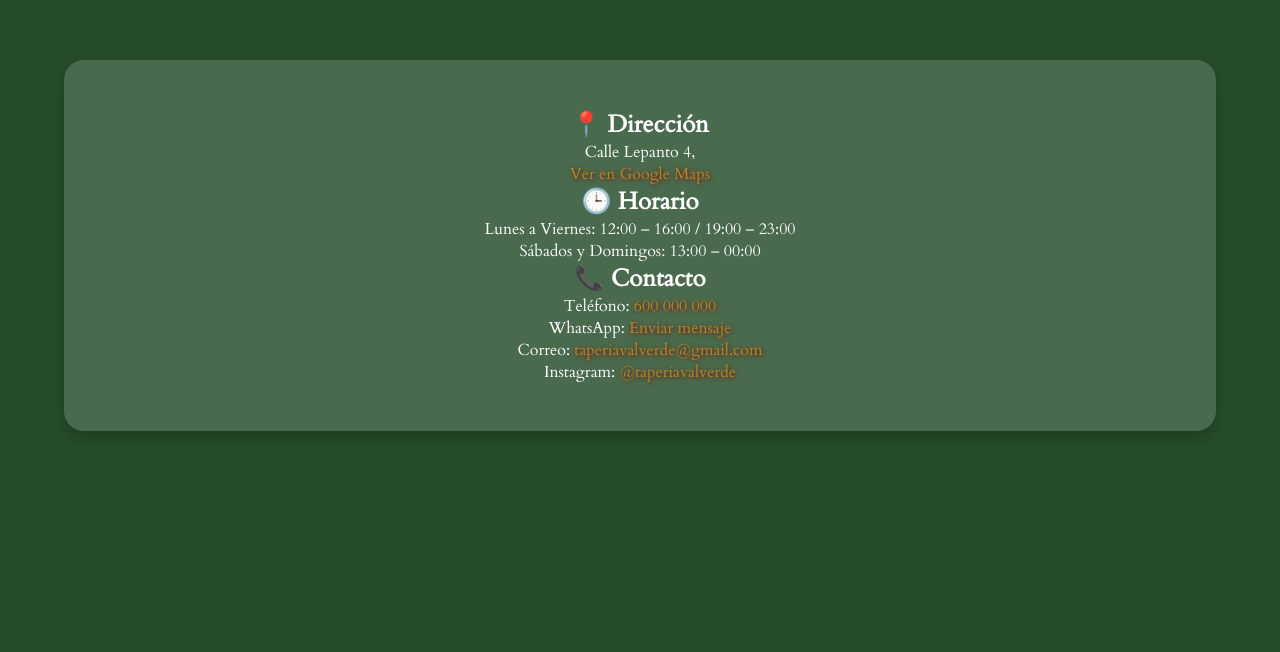
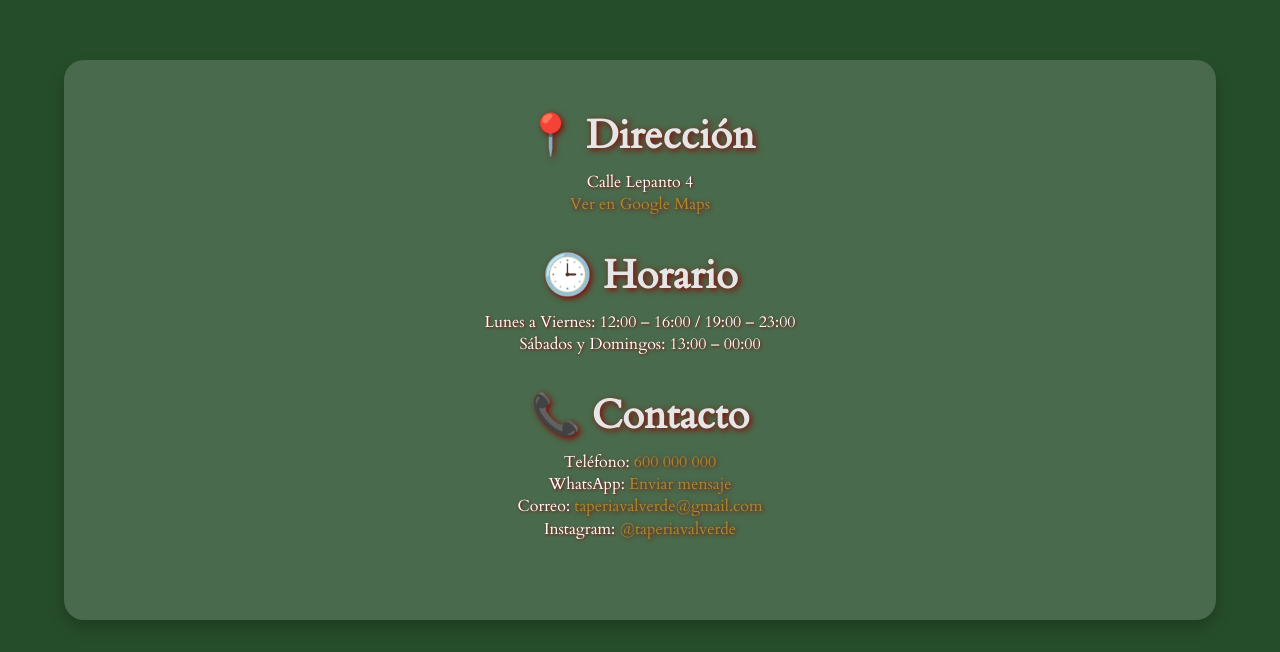
Before and after one commit to taperiavalverde/valverde, a plain HTML site: page index.html in a window 1280 px wide. Shown: the part 772-1424 px from the top of the page. Before the commit the page ends 1235 px from the top, so only its background shows below. Drawn offline with Linux system fonts and the light colour scheme.

Commit message:
Update index.html

```diff
--- a/index.html
+++ b/index.html
@@ -1,55 +1,61 @@
 <!DOCTYPE html>
 <html lang="es">
 <head>
-  <meta charset="UTF-8" />
-  <meta name="viewport" content="width=device-width, initial-scale=1" />
-
-
-  <title>Valverde</title>
-
-
-  <link href="https://fonts.googleapis.com/css2?family=Cardo&display=swap" rel="stylesheet" />
-
-
-
+  <meta charset="UTF-8">
+  <meta name="viewport" content="width=device-width, initial-scale=1.0">
+  <title>Valverde | Tapería</title>
+  <link href="https://fonts.googleapis.com/css2?family=Cardo&display=swap" rel="stylesheet">
   <link rel="stylesheet" href="style.css">
-
-
 </head>
 <body>
 
-  <!-- Sección Pantalla principal -->
+  <!-- ====== SEO INVISIBLE ====== -->
+  <div class="sr-only">
+    <h1>Valverde Tapería</h1>
+    <h2>Dirección: Calle Lepanto 4, Ourense</h2>
+    <h2>Horario: Lunes a Viernes 12:00–16:00 / 19:00–23:00, Sábados y Domingos 13:00–00:00</h2>
+    <h2>Contacto: Teléfono, WhatsApp, Correo, Instagram</h2>
+  </div>
+
+  <!-- ====== HERO VISUAL ====== -->
   <section class="pantallaPpal">
     <div class="rectangulo">
       <h1 class="titulo">
         <span class="titulo-v">V</span><span class="titulo-resto">ALVERDE</span>
       </h1>
-      <!-- Botón sencillo -->
       <a href="menu.html" class="boton-menu">Ver Menú</a>
     </div>
   </section>
 
-  <!-- Sección Pantalla1 Abajo -->
+  <!-- ====== BLOQUE INFO VISUAL ====== -->
   <section class="pantalla1abajo">
-    <h2>📍 Dirección</h2>
-    <p>
-      Calle Lepanto 4, <br />
-      <a href="https://www.google.com/maps?q=Calle+Lepanto+4" target="_blank" class="link">Ver en Google Maps</a>
-    </p>
 
-    <h2>🕒 Horario</h2>
-    <p>
-      Lunes a Viernes: 12:00 – 16:00 / 19:00 – 23:00<br />
-      Sábados y Domingos: 13:00 – 00:00
-    </p>
+    <div class="infoBloque">
+      <span class="infoTitulo">📍 Dirección</span>
+      <span class="infoTexto">
+        Calle Lepanto 4<br>
+        <a href="https://www.google.com/maps?q=Calle+Lepanto+4" target="_blank" class="link">Ver en Google Maps</a>
+      </span>
+    </div>
 
-    <h2>📞 Contacto</h2>
-    <p>
-      Teléfono: <a href="tel:+34600000000" class="link">600 000 000</a><br />
-      WhatsApp: <a href="https://wa.me/34600000000" class="link">Enviar mensaje</a><br />
-      Correo: <a href="mailto:taperiavalverde@gmail.com" class="link">taperiavalverde@gmail.com</a><br/>
-      Instagram: <a href="https://instagram.com/taperiavalverde" target="_blank" class="link">@taperiavalverde</a>
-    </p>
+    <div class="infoBloque">
+      <span class="infoTitulo">🕒 Horario</span>
+      <span class="infoTexto">
+        Lunes a Viernes: 12:00 – 16:00 / 19:00 – 23:00<br>
+        Sábados y Domingos: 13:00 – 00:00
+      </span>
+    </div>
+
+    <div class="infoBloque">
+      <span class="infoTitulo">📞 Contacto</span>
+      <span class="infoTexto">
+        Teléfono: <a href="tel:+34600000000" class="link">600 000 000</a><br>
+        WhatsApp: <a href="https://wa.me/34600000000" class="link">Enviar mensaje</a><br>
+        Correo: <a href="mailto:taperiavalverde@gmail.com" class="link">taperiavalverde@gmail.com</a><br>
+        Instagram: <a href="https://instagram.com/taperiavalverde" target="_blank" class="link">@taperiavalverde</a>
+      </span>
+    </div>
+
   </section>
 
 </body>
```
